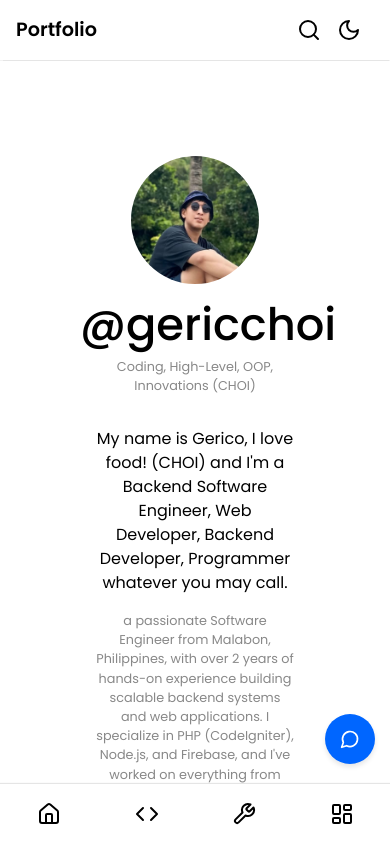
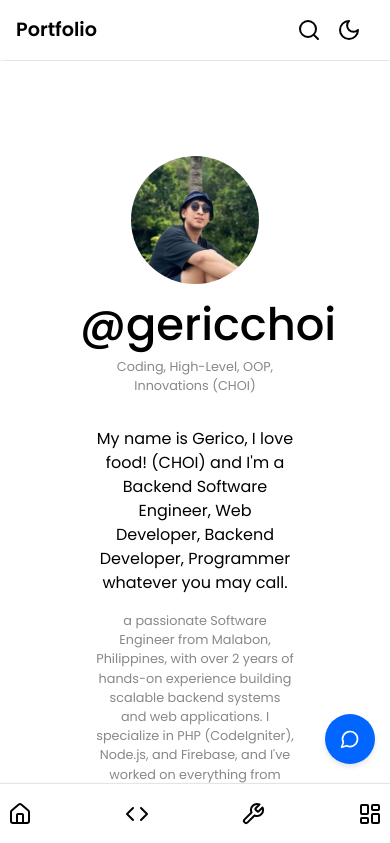
Before and after one commit to gericchoi/portfolio-frontend, a React (Vite) app: page / in a window 390 px wide. Shown: the top 843 px of the page. Built offline with nearby package versions, Linux system fonts and the light colour scheme.

Commit message:
fix x button width

```diff
--- a/src/styles/base/Global.css
+++ b/src/styles/base/Global.css
@@ -307,7 +307,7 @@ section {
     }
 
     button {
-        width: 100%;
+        width: auto;
         padding: 0.9rem;
     }
 
@@ -354,7 +354,7 @@ section {
     }
 
     button {
-        width: 100%;
+        width: auto;
         padding: 1rem;
     }
 }
```
